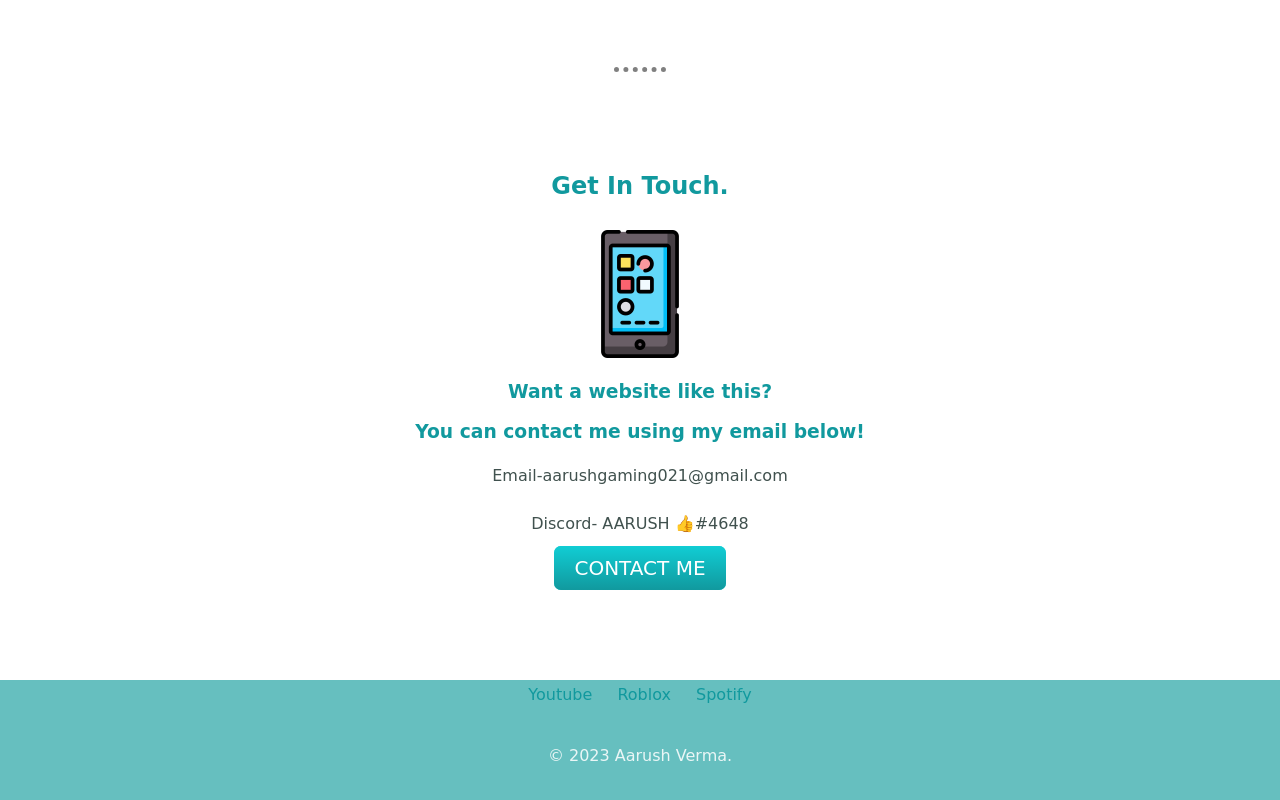
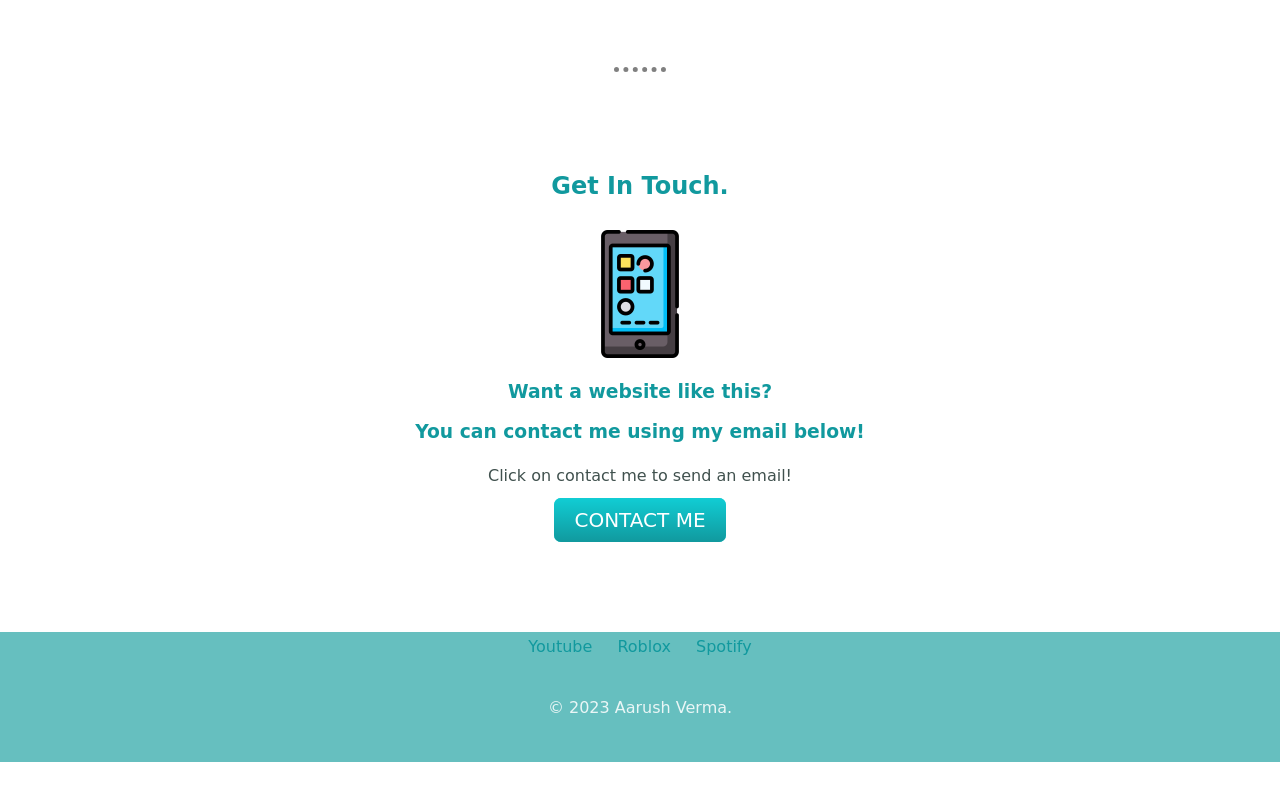
Before and after one commit to Aarush-V/Aarush-s-Personal-Website, a plain HTML site: page index.html in a window 1280 px wide. Shown: the part 1868-2668 px from the top of the page. After the commit the page ends 2630 px from the top, so only its background shows below. Drawn offline with Linux system fonts and the light colour scheme; a web font is replaced by a local one.

Commit message:
Update index.html

```diff
--- a/index.html
+++ b/index.html
@@ -47,8 +47,8 @@
          Want a website like this?</h3>
       <h3> You can contact me using my email below!</h3>
       </p>
-      <p>Email-aarushgaming021@gmail.com</p>
-      <p>Discord- AARUSH 👍#4648</p>
+      <p>Click on contact me to send an email!</p>
+
       <a class="btn" href="mailto:aarushgaming021@email.com">CONTACT ME</a>
     </div>
   </div>
```
